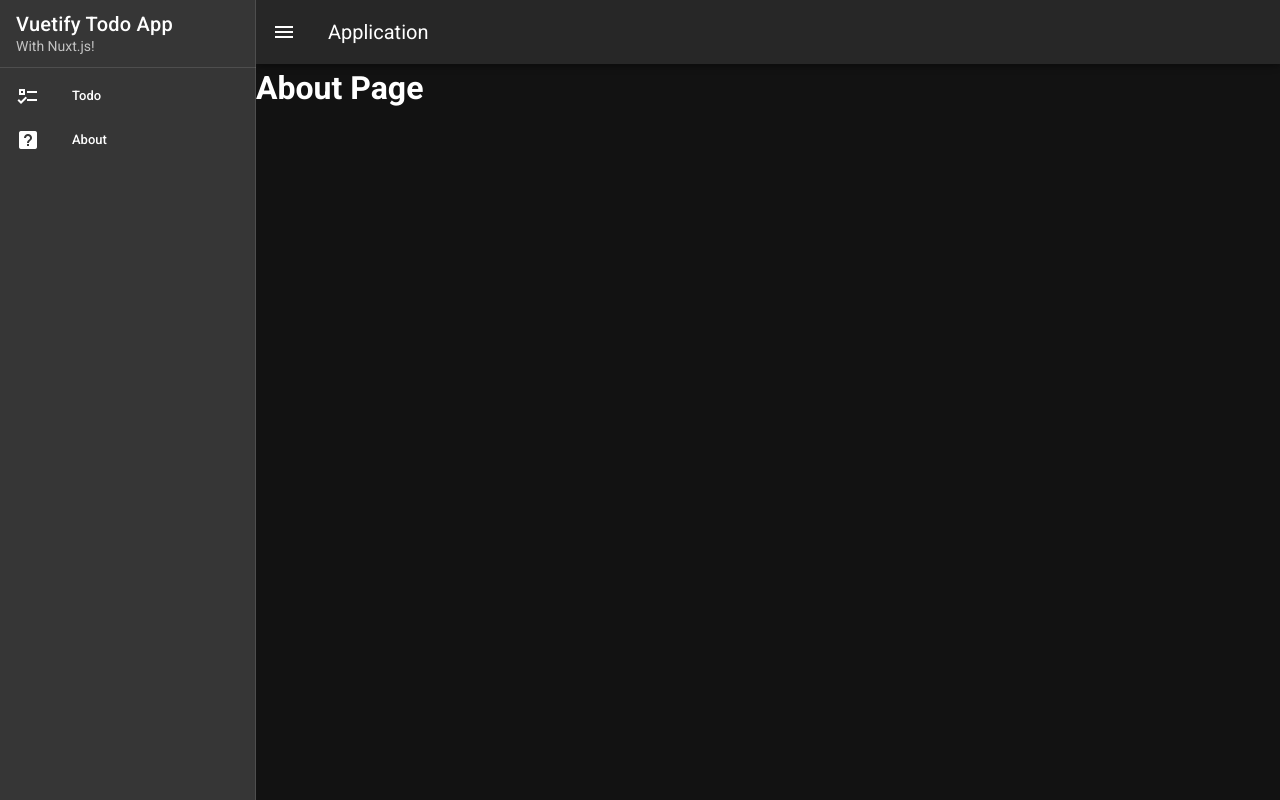
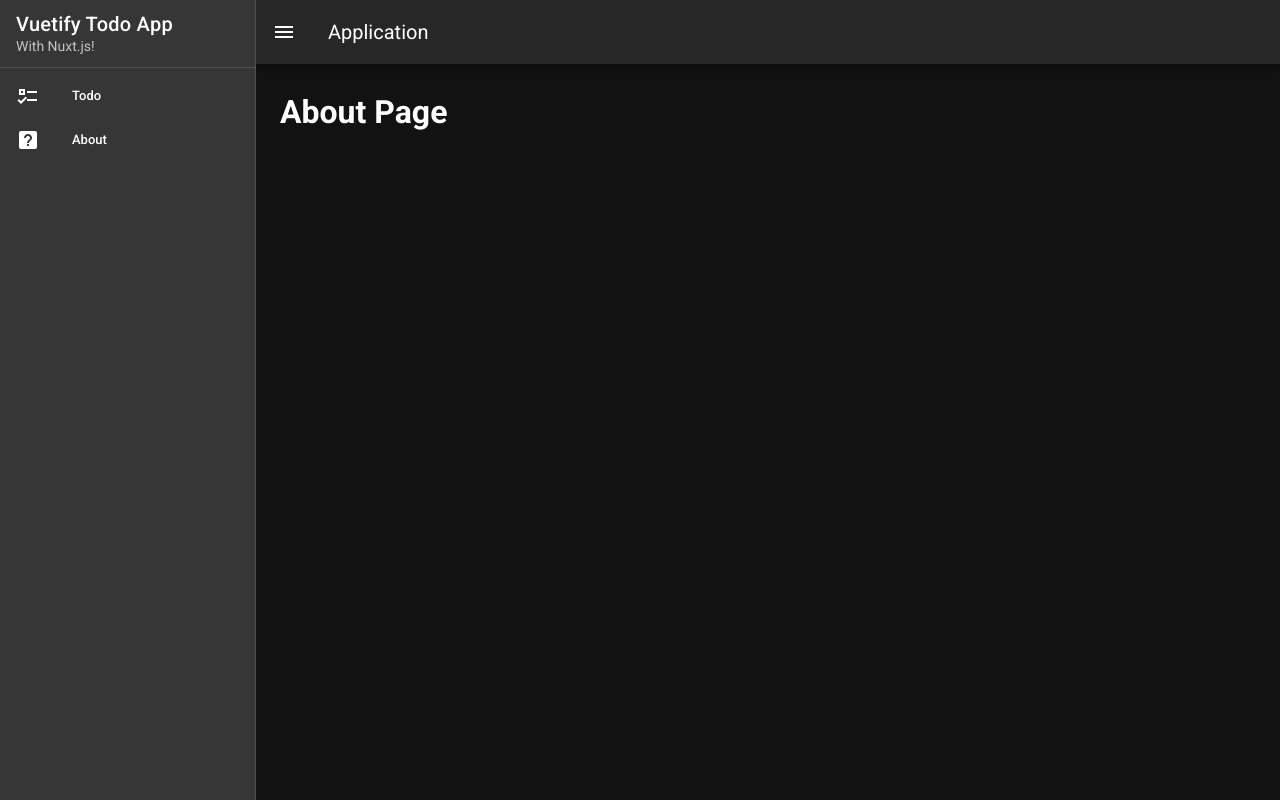
Before and after one commit to atakanteko/vuetify-nuxt-todo, a Nuxt app: page /About in a window 1280 px wide. Built offline with nearby package versions, Linux system fonts and the light colour scheme.

Commit message:
get pages ready - add padding

```diff
--- a/pages/About/index.vue
+++ b/pages/About/index.vue
@@ -1,5 +1,7 @@
 <template>
-  <h1>About Page</h1>
+  <div class='about pa-6'>
+    <h1>About Page</h1>
+  </div>
 </template>
 
 <script>
--- a/pages/index.vue
+++ b/pages/index.vue
@@ -1,5 +1,7 @@
 <template>
-  <h1>Todo Page</h1>
+  <div class='home pa-6'>
+    <h1>Todo Page</h1>
+  </div>
 </template>
 
 <script>
```
